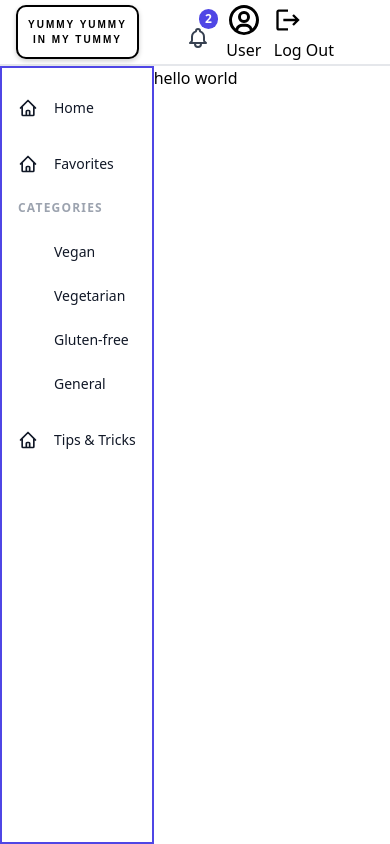
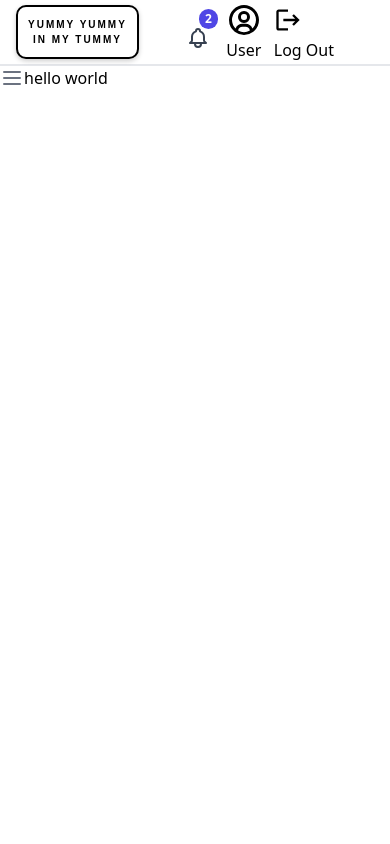
Before and after one commit to sharleenawinja/recipe-sharing-app, a React (Vite) app: page / in a window 390 px wide. Built offline with nearby package versions, Linux system fonts and the light colour scheme.

Commit message:
sidebar responsiveness

```diff
--- /dev/null
+++ b/src/components/layout/Hamburger.component.tsx
@@ -0,0 +1,28 @@
+interface HamburgerProps {
+  toggleSideBar: React.MouseEventHandler<HTMLElement>;
+}
+
+const Hamburger = ({ toggleSideBar }: HamburgerProps) => {
+  return (
+    <button
+      className="text-gray-500 hover:text-gray-700 focus:outline-none focus:text-gray-700 md:hidden"
+      onClick={toggleSideBar}
+    >
+      <svg
+        className="w-6 h-6"
+        fill="none"
+        viewBox="0 0 24 24"
+        stroke="currentColor"
+      >
+        <path
+          strokeLinecap="round"
+          strokeLinejoin="round"
+          strokeWidth="2"
+          d="M4 6h16M4 12h16M4 18h16"
+        />
+      </svg>
+    </button>
+  );
+};
+
+export default Hamburger;
--- a/src/components/layout/SideBar.component.tsx
+++ b/src/components/layout/SideBar.component.tsx
@@ -1,3 +1,6 @@
+import { useState } from "react";
+import Hamburger from "./Hamburger.component";
+
 interface SingleCategoryProps {
   category: string;
 }
@@ -34,6 +37,8 @@ const SingleCategory: React.FC<SingleCategoryProps> = ({
 };
 
 const Sidebar = () => {
+  const [isVisible, setIsVisible] = useState(false);
+
   const categories: string[] = [
     "Vegan",
     "Vegetarian",
@@ -41,8 +46,15 @@ const Sidebar = () => {
     "General",
   ];
 
+  const toggleSideBar = () => {
+    setIsVisible(!isVisible);
+  };
+
   return (
-    <div className="border-solid border-2 flex-col pt-5 flex border-indigo-600 h-full space-y-4">
+    <div className="h-full flex flex-col">
+      <Hamburger toggleSideBar={toggleSideBar} />
+      {isVisible || window.matchMedia("(min-width: 768px)").matches ? (
+        <div className="flex-col pt-5 flex bg-indigo-300 space-y-4 block flex-grow">
           <div>
             <a
               href="#"
@@ -94,7 +106,7 @@ const Sidebar = () => {
             </a>
           </div>
           <div>
-        <p className="px-4 font-semibold text-xs tracking-widest text-gray-400 uppercase">
+            <p className="px-4 font-semibold text-xs tracking-widest text-gray-900 uppercase">
               Categories
             </p>
             <div className="mt-4 space-y-1">
@@ -129,6 +141,8 @@ const Sidebar = () => {
             </a>
           </div>
         </div>
+      ) : null}
+    </div>
   );
 };
 
```
Lines whose indentation alone changed are shown as unchanged.
